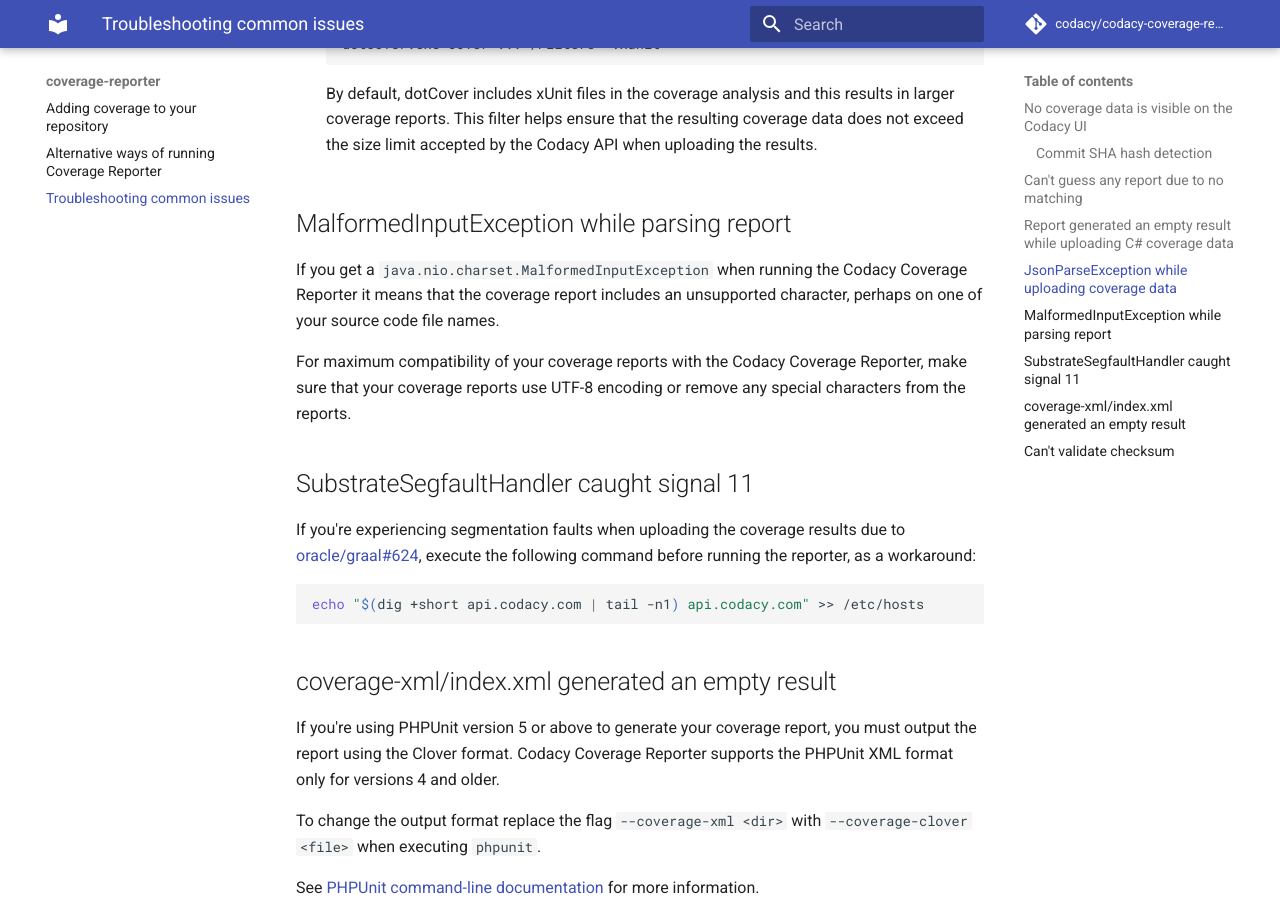
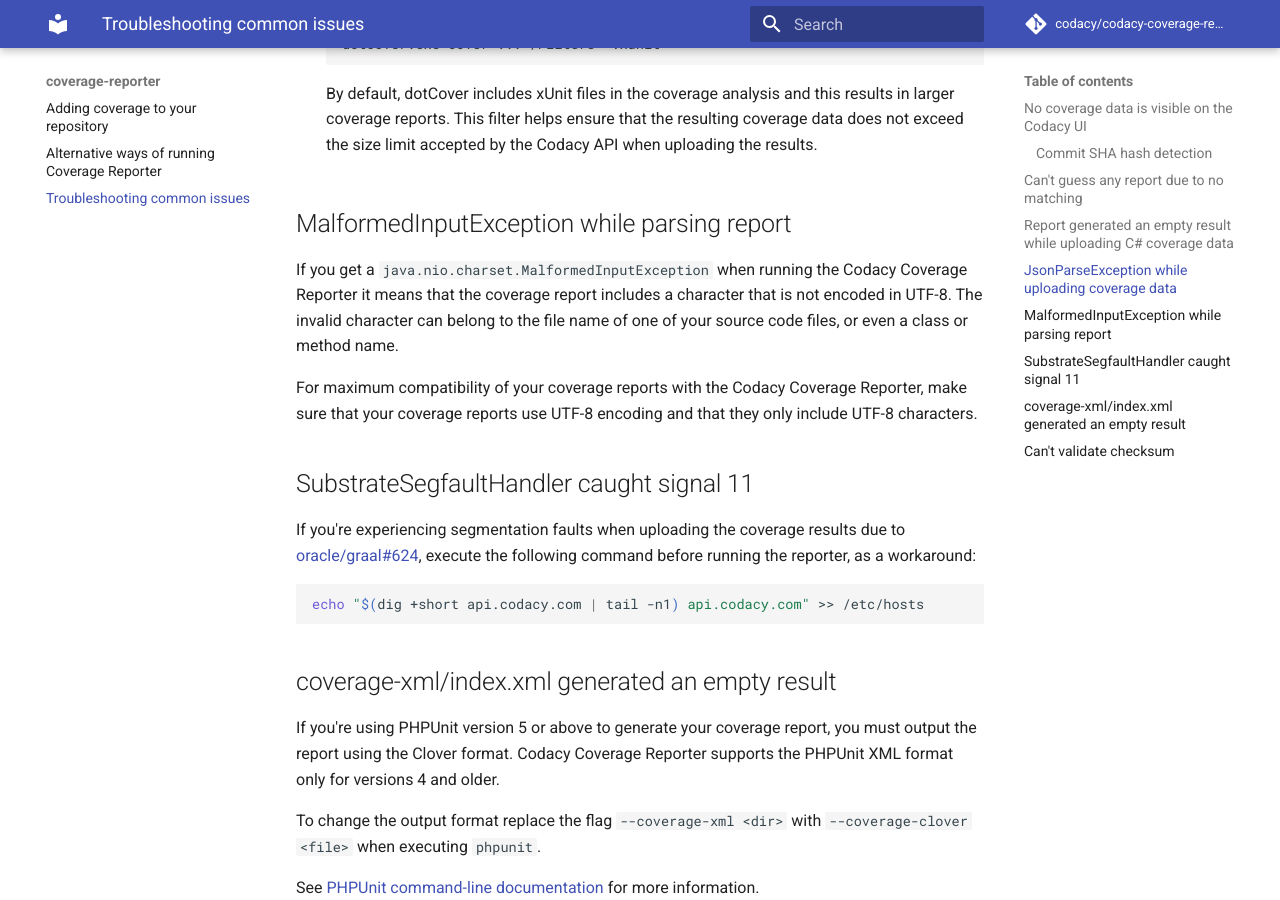
Before and after one commit to codacy/codacy-coverage-reporter, an MkDocs documentation site: the page built from docs/troubleshooting-common-issues.md, in a window 1280 px wide and 900 px high, scrolled down 2715 px. Built offline with MkDocs 1.6.1 and Material for MkDocs 9.7.7, drawn with Linux system fonts in a browser that asks for light colours; comment, search, counter and statistics services are not loaded.

Commit message:
doc: Improve recommendation to fix MalformedInputException

```diff
--- a/docs/troubleshooting-common-issues.md
+++ b/docs/troubleshooting-common-issues.md
@@ -92,9 +92,9 @@
 
 ## MalformedInputException while parsing report
 
-If you get a `java.nio.charset.MalformedInputException` when running the Codacy Coverage Reporter it means that the coverage report includes an unsupported character, perhaps on one of your source code file names.
+If you get a `java.nio.charset.MalformedInputException` when running the Codacy Coverage Reporter it means that the coverage report includes a character that is not encoded in UTF-8. The invalid character can belong to the file name of one of your source code files, or even a class or method name.
 
-For maximum compatibility of your coverage reports with the Codacy Coverage Reporter, make sure that your coverage reports use UTF-8 encoding or remove any special characters from the reports.
+For maximum compatibility of your coverage reports with the Codacy Coverage Reporter, make sure that your coverage reports use UTF-8 encoding and that they only include UTF-8 characters.
 
 ## SubstrateSegfaultHandler caught signal 11
 
```
